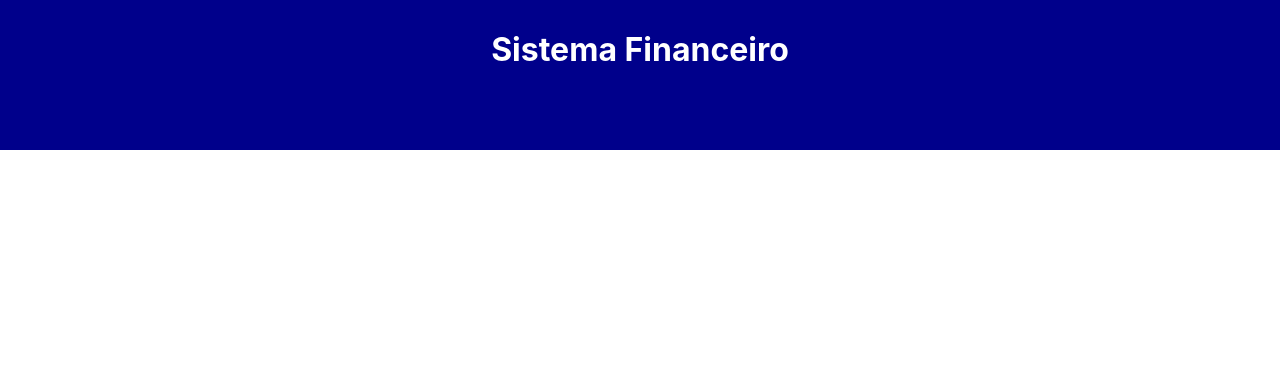
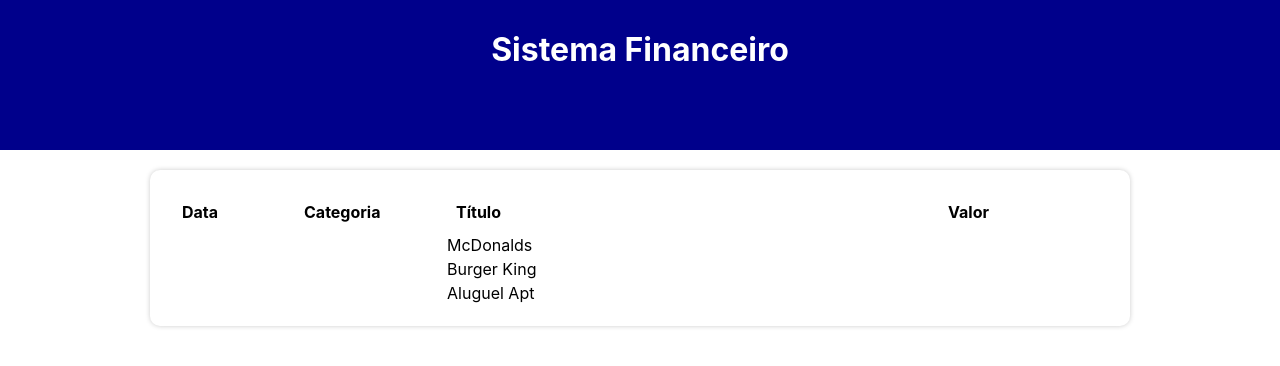
Before and after one commit to luciano-da-cruz-jr/Expensive-Tracker, a React (Create React App) app in the folder expensive-tracker/: page / in a window 1280 px wide. Shown: the top 366 px of the page. Built offline with nearby package versions, Linux system fonts and the light colour scheme.

Commit message:
tablearea implementado V1

```diff
--- a/expensive-tracker/src/App.tsx
+++ b/expensive-tracker/src/App.tsx
@@ -5,6 +5,7 @@
 import { categories } from './data/categories';
 import { useEffect, useState } from 'react';
 import { getCurrentMonth, filterListByMonth } from './helpers/dataFilter';
+import { TableArea } from './components/TableArea';
 
 const App = () => {
   const [list, setList] = useState(items); // Lista completa
@@ -25,7 +26,7 @@
 
         {/* Área de insrção*/}
 
-        {/* Tabela de itens*/}
+        <TableArea list={filteredList}/>
 
       </C.Body>
     </C.Container>
--- /dev/null
+++ b/expensive-tracker/src/components/TableArea/index.tsx
@@ -0,0 +1,31 @@
+import * as C from './styles';
+import { Item } from '../../type/Item';
+
+type Props = {
+    list: Item[];
+}
+
+export const TableArea = ({list}: Props) => {
+    return (
+        <C.Table>
+            <thead>
+                <tr>
+                    <C.TableHeadColumn width={100}>Data</C.TableHeadColumn>
+                    <C.TableHeadColumn width={130}>Categoria</C.TableHeadColumn>
+                    <C.TableHeadColumn>Título</C.TableHeadColumn>
+                    <C.TableHeadColumn width={150}>Valor</C.TableHeadColumn>
+                </tr>
+            </thead>
+            <tbody>
+                {list.map((item, index)=>(
+                    <tr key={index}>
+                        <td></td>
+                        <td></td>
+                        <td>{item.title}</td>
+                        <td></td>
+                    </tr>
+                ))}
+            </tbody>
+        </C.Table>
+    );
+}
--- /dev/null
+++ b/expensive-tracker/src/components/TableArea/styles.ts
@@ -0,0 +1,16 @@
+import styled from "styled-components";
+
+export const Table = styled.table`
+    width: 100%;
+    background-color: #FFF;
+    padding: 20px;
+    box-shadow: 0px 0px 5px #CCC;
+    border-radius: 10px;
+    margin-top: 20px;
+`;
+
+export const TableHeadColumn = styled.th<{ width?: number }>`
+    width: ${props => props.width ? `${props.width}px` : 'auto'};
+    padding: 10px;
+    text-align: left;
+`;
--- a/expensive-tracker/src/data/items.ts
+++ b/expensive-tracker/src/data/items.ts
@@ -1,8 +1,8 @@
 import { Item } from "../type/Item";
 
 export const items: Item[] = [
-    { date: new Date(2021, 9, 15), category: 'food', title: 'McDonalds', value: 32.12 },
-    { date: new Date(2021, 9, 15), category: 'food', title: 'Burger King', value: 28 },
-    { date: new Date(2021, 9, 16), category: 'rent', title: 'Aluguel Apt', value: 2300 },
-    { date: new Date(2021, 10, 18), category: 'salary', title: 'Salário ACME', value: 4500 },
+    { date: new Date(2022, 9, 15), category: 'food', title: 'McDonalds', value: 32.12 },
+    { date: new Date(2022, 9, 15), category: 'food', title: 'Burger King', value: 28 },
+    { date: new Date(2022, 9, 16), category: 'rent', title: 'Aluguel Apt', value: 2300 },
+    { date: new Date(2022, 10, 18), category: 'salary', title: 'Salário ACME', value: 4500 },
 ];
```
